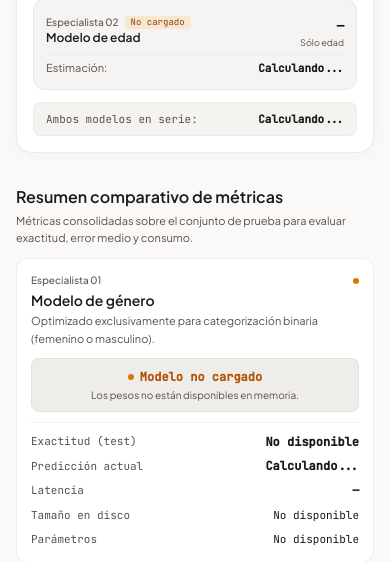
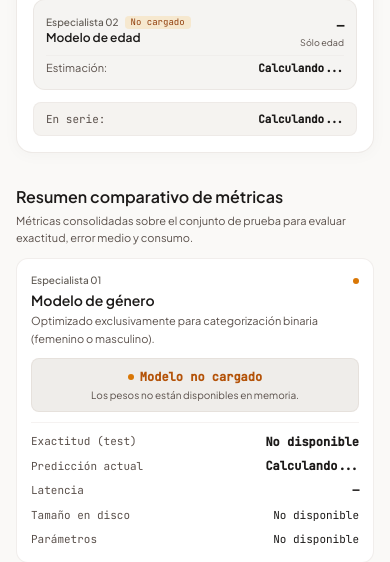
Before and after one commit to edwynG/dl-multitask-age-gender, a Flask app: template web/templates/index.html in a window 390 px wide. Shown: the part 1205-1767 px from the top of the page. Run offline with Flask 3, Linux system fonts and the light colour scheme; the template is opened without the code that fills it, so the values that code supplies are empty; some libraries are stand-ins or nearby versions.

Commit message:
fix(ui): prevent truncation of sequential models latency text on mobile

```diff
--- a/web/templates/index.html
+++ b/web/templates/index.html
@@ -190,7 +190,10 @@
 
         <!-- Comparativo de tiempo acumulado -->
         <div class="px-3 sm:px-4 py-2 sm:py-2.5 rounded-lg bg-surface-container-low text-[11px] sm:text-xs font-mono-tag text-on-surface-variant flex items-center justify-between gap-2 border border-outline-variant/30">
-          <span class="truncate">Ambos modelos en serie:</span>
+          <span class="shrink-0">
+            <span class="sm:hidden">En serie:</span>
+            <span class="hidden sm:inline">Ambos modelos en serie:</span>
+          </span>
           <span class="font-semibold text-on-surface text-right shrink-0" id="res-combined-lat">{{ 'Calculando...' if (status and status.gender_loaded and status.age_loaded) else 'No disponible' }}</span>
         </div>
       </div>
```
